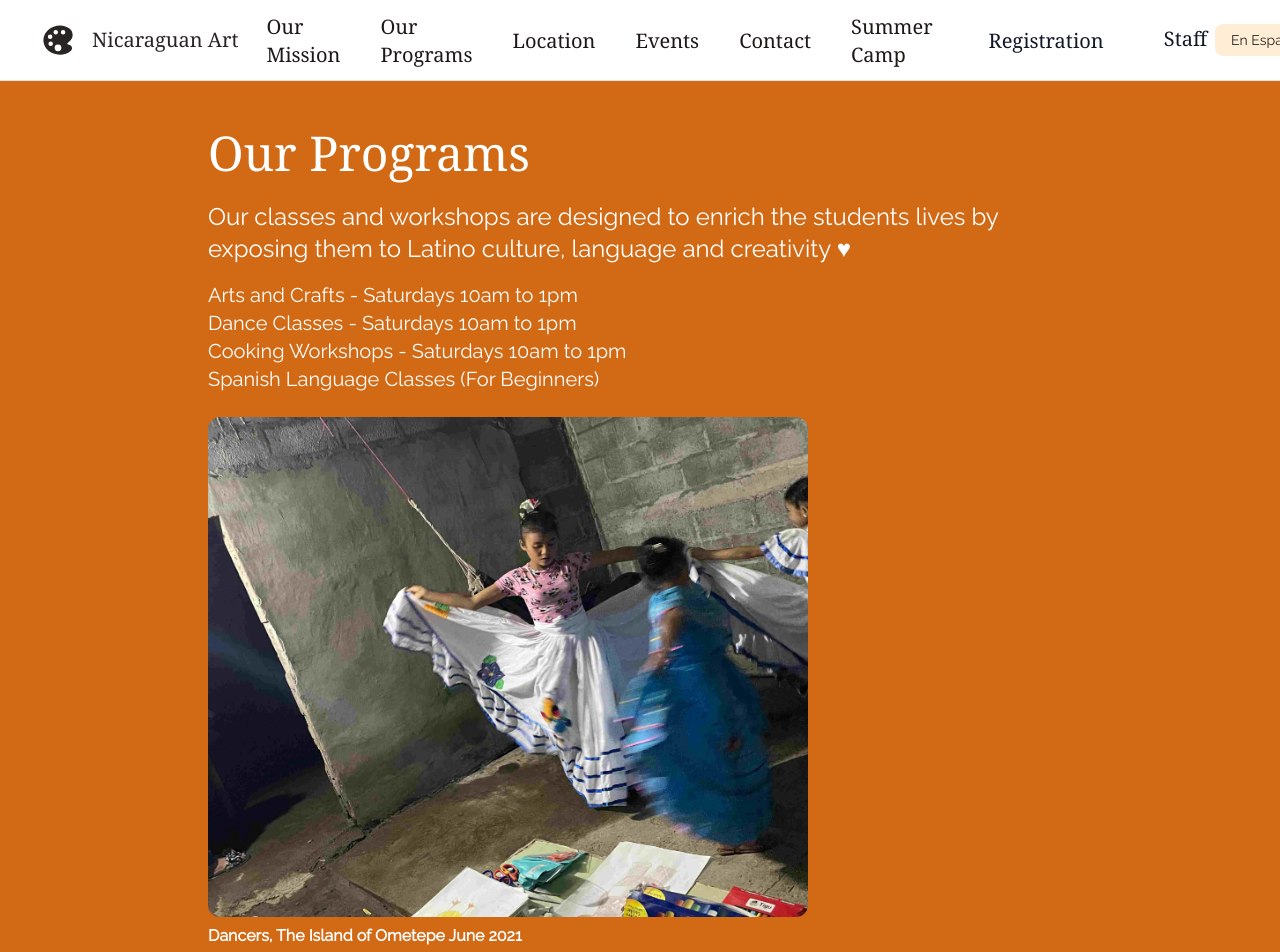
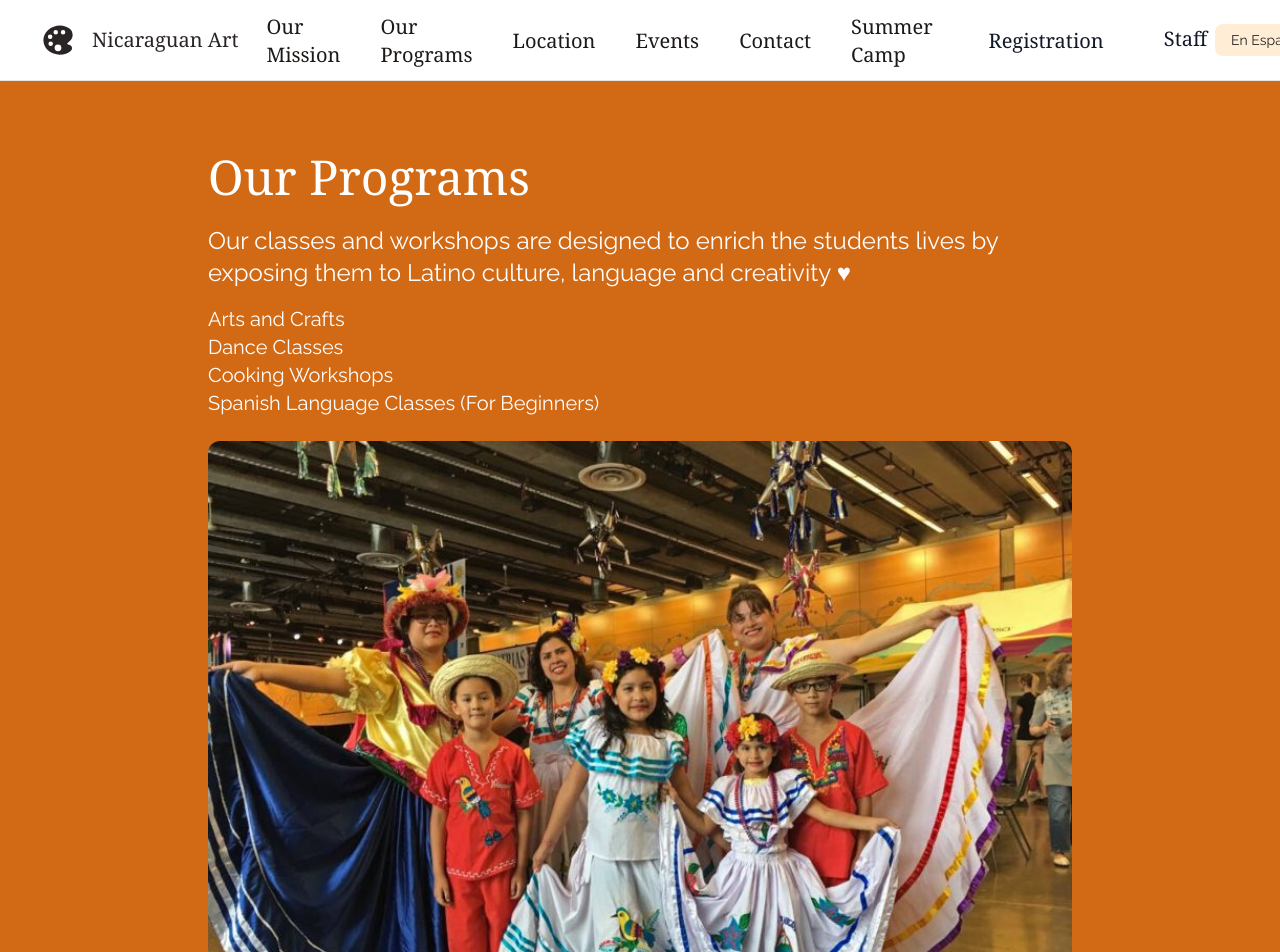
Before and after one commit to papadavis47/ometepe-art-and-education, a Next.js app: page /info/programs in a window 1280 px wide. Shown: the top 952 px of the page. Built offline with nearby package versions, Linux system fonts and the light colour scheme; a web font is replaced by a local one.

Commit message:
Fix tailwindcss details and change photos, update spacing of design elements

```diff
--- a/pages/info/events.js
+++ b/pages/info/events.js
@@ -5,7 +5,7 @@ import Image from "next/image";
 const Events = () => {
   const { spanish } = useAppContext();
   return (
-    <div className='max-w-4xl px-4 pt-6 mx-auto mt-8 text-white'>
+    <div className='max-w-4xl px-4 pt-6 mx-auto mt-8 text-white page-spacing'>
       <h1 className='font-serif text-4xl sm:text-6xl'>{spanish ? "Eventos" : "Events"}</h1>
       <p className='my-4 text-lg sm:text-xl'>
         {spanish ? "Estamos participando en:" : "We are participating in:"}
--- a/pages/info/location.js
+++ b/pages/info/location.js
@@ -3,10 +3,10 @@ import { useAppContext } from "../../Context/appContext.js";
 const Location = () => {
   const { spanish } = useAppContext();
   return (
-    <div className='px-2 text-white'>
+    <div className='px-2 text-white page-spacing'>
       <div className='flex flex-col items-center'>
-        <div className='py-4 mt-16 sm:mt-10'>
-          <h2 className='font-serif text-xl sm:text-5xl'>Ometepe Art & Education Summer Camp</h2>
+        <div className='py-4 mt-8 sm:mt-4'>
+          <h2 className='font-serif text-3xl sm:text-5xl'>Ometepe Art & Education</h2>
           <p className='mt-6 mb-6 text-center'>
             <a
               href='https://goo.gl/maps/2MPC2Z41EZpxxMmu7'
--- a/pages/info/mission.js
+++ b/pages/info/mission.js
@@ -8,7 +8,7 @@ import {
 const Mission = () => {
   const { spanish } = useAppContext();
   return (
-    <div className='max-w-4xl px-4 mx-auto mt-8 text-white'>
+    <div className='max-w-4xl px-4 mx-auto mt-4 text-white page-spacing'>
       <div className='py-6 font-serif'>
         <h1 className='text-3xl sm:text-5xl'>{spanish ? "Nuestra misión" : "Our Mission"}</h1>
       </div>
--- a/pages/info/programs.js
+++ b/pages/info/programs.js
@@ -3,7 +3,7 @@ import Image from "next/image";
 
 const Programs = () => {
   return (
-    <div className='max-w-4xl px-4 mx-auto text-white'>
+    <div className='max-w-4xl px-4 mx-auto text-white page-spacing'>
       <Head>
         <title>Programs</title>
         <meta name='description' content='Ometepe Art and Education' />
@@ -19,13 +19,13 @@ const Programs = () => {
       <section className='mt-4 font-medium'>
         <ul className='text-base sm:text-xl'>
           <li className=''>
-            <p>Arts and Crafts - Saturdays 10am to 1pm</p>
+            <p>Arts and Crafts</p>
           </li>
           <li className=''>
-            <p>Dance Classes - Saturdays 10am to 1pm</p>
+            <p>Dance Classes</p>
           </li>
           <li className=''>
-            <p>Cooking Workshops - Saturdays 10am to 1pm</p>
+            <p>Cooking Workshops</p>
           </li>
           <li className=''>
             <p>Spanish Language Classes (For Beginners)</p>
@@ -34,13 +34,15 @@ const Programs = () => {
       </section>
       <div className='mt-6'>
         <Image
-          src='/images/nicaragua/dancers2-ometepe.jpg'
-          width={600}
-          height={500}
-          alt='Dancers in Ometepe'
+          src='/images/programs/family-dancers.jpg'
+          width={900}
+          height={700}
+          alt='Traditional Nicaraguan Folklore'
           className='rounded-xl'
         />
-        <figcaption className='font-semibold'>Dancers, The Island of Ometepe June 2021</figcaption>
+        <figcaption className='font-semibold'>
+          Our Family, Traditional Nicaraguan Dancers - Seattle
+        </figcaption>
       </div>
     </div>
   );
--- a/pages/info/summer-camp.js
+++ b/pages/info/summer-camp.js
@@ -6,14 +6,14 @@ import SmallContactSnippet from "../../components/SmallContactSnippet";
 const Camp = () => {
   const { spanish } = useAppContext();
   return (
-    <div className='max-w-4xl px-4 mx-auto text-white'>
+    <div className='max-w-4xl px-4 mx-auto text-white page-spacing'>
       <Head>
         <title>Summer Camps 2022</title>
         <meta name='description' content='Ometepe Art and Education' />
         <link rel='icon' href='/favicon.ico' />
       </Head>
-      <div className='py-4 my-6'>
-        <h1 className='my-4 mt-6 font-serif text-3xl sm:text-5xl'>Summer Camps 2022</h1>
+      <div className='py-4 my-2'>
+        <h1 className='my-4 font-serif text-3xl sm:text-5xl'>Summer Camps 2022</h1>
         <p className='py-4 text-xl sm:text-2xl'>
           Summer Camps are open to students from ages 5-12 years old.{" "}
         </p>
--- a/pages/staff/inma.js
+++ b/pages/staff/inma.js
@@ -7,7 +7,7 @@ import BioParagraph from "../../components/BioParagraph";
 const Inma = () => {
   const { spanish } = useAppContext();
   return (
-    <div className='max-w-4xl px-4 mx-auto'>
+    <div className='max-w-4xl px-4 mx-auto page-spacing'>
       <StaffTitle title='Teacher' titulo='Maestra' name='Inma Davis' />
       <div className='sm:pl-4'>
         <Image
--- a/pages/staff/inmaculada.js
+++ b/pages/staff/inmaculada.js
@@ -7,7 +7,7 @@ import { englishParagraphs } from "../../data/inmaculadaBioData.js";
 const Inmaculada = () => {
   const { spanish } = useAppContext();
   return (
-    <div className='max-w-4xl px-4 mx-auto'>
+    <div className='max-w-4xl px-4 mx-auto page-spacing'>
       <StaffTitle name='Inmaculada Cruz' titulo='Pintora y Chef' title='Painter and Chef' />
       <div className='sm:pl-4'>
         <Image
--- a/pages/staff/sandra.js
+++ b/pages/staff/sandra.js
@@ -7,7 +7,7 @@ import BioParagraph from "../../components/BioParagraph";
 const Sandra = () => {
   const { spanish } = useAppContext();
   return (
-    <div className='max-w-4xl px-4 mx-auto'>
+    <div className='max-w-4xl px-4 mx-auto page-spacing'>
       <StaffTitle name='Sandra Gutierrez' titulo='Maestra' title='Teacher' />
       <div className='sm:pl-4'>
         <Image
--- a/pages/staff/victor.js
+++ b/pages/staff/victor.js
@@ -7,7 +7,7 @@ import { englishParagraphs } from "../../data/victorBioData.js";
 const Victor = () => {
   const { spanish } = useAppContext();
   return (
-    <div className='max-w-4xl px-4 mx-auto'>
+    <div className='max-w-4xl px-4 mx-auto page-spacing'>
       <StaffTitle name='Victor Fuentes' titulo='Pintor y Poeta' title='Painter and Poet' />
       <div className='sm:pl-4'>
         <Image
--- a/styles/global.css
+++ b/styles/global.css
@@ -6,4 +6,7 @@
   .orange-focus {
     @apply focus:outline-none focus:ring-2 focus:ring-offset-4 focus:ring-orange-100;
   }
+  .page-spacing {
+    @apply pt-4 pb-12 sm:pt-6;
+  }
 }
```
Also changed, not shown: pages/index.js (+11 -7 lines), public/images/programs/family-dancers.jpg (renamed from public/dancers.jpg).
